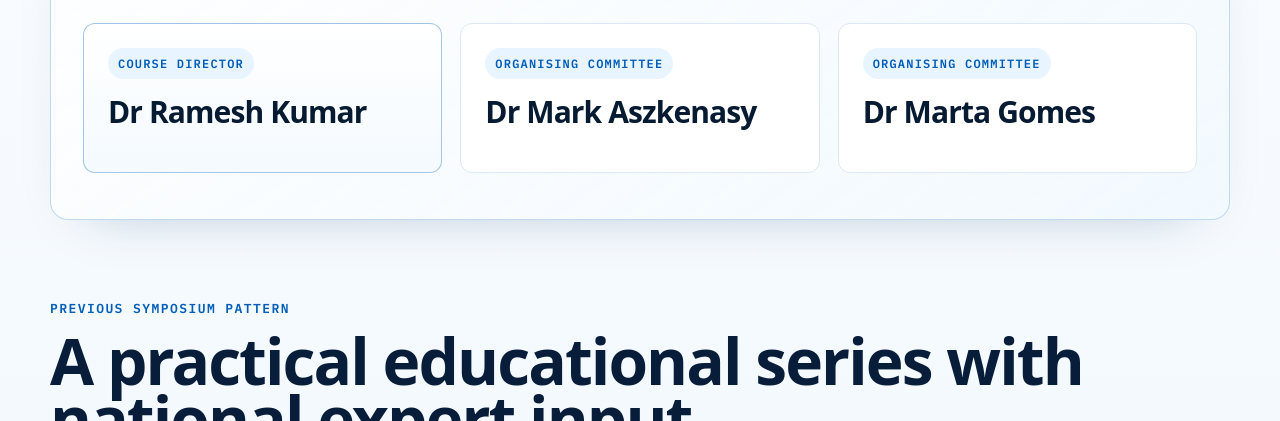
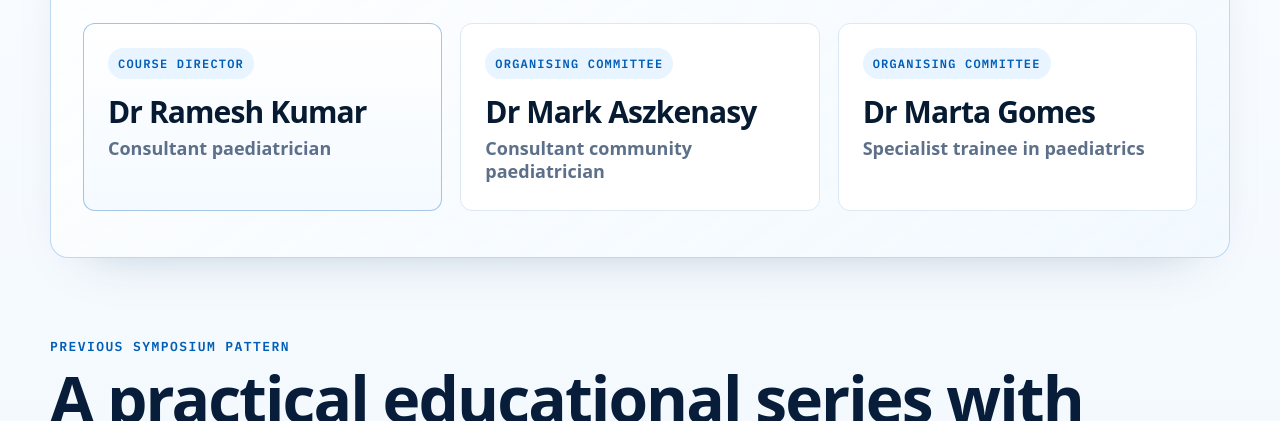
Before and after one commit to tedotedo/UHT-neurodevelopmental-symposium, a plain HTML site: page faculty.html in a window 1280 px wide. Shown: the part 679-1100 px from the top of the page. Drawn offline with Linux system fonts and the light colour scheme; a web font is replaced by a local one.

Commit message:
Show faculty role details

```diff
--- a/conference-refresh.css
+++ b/conference-refresh.css
@@ -296,7 +296,7 @@ body{
   grid-template-columns:repeat(3,minmax(0,1fr))!important;
 }
 .faculty-card{
-  min-height:150px;
+  min-height:188px;
   border-radius:12px!important;
   box-shadow:none!important;
 }
@@ -305,7 +305,12 @@ body{
   font-size:30px!important;
 }
 .faculty-card p{
-  display:none;
+  display:block;
+  margin:10px 0 0!important;
+  color:var(--refresh-muted)!important;
+  font-size:18px;
+  font-weight:700;
+  line-height:1.25;
 }
 
 .tnp-programme{
--- a/faculty.html
+++ b/faculty.html
@@ -9,7 +9,7 @@
   <link rel="preconnect" href="https://fonts.gstatic.com" crossorigin>
   <link href="https://fonts.googleapis.com/css2?family=Afacad+Flux:wght@300;400;500;600;700;800&family=Figtree:wght@600;700;800&family=IBM+Plex+Mono:wght@400;500;600&display=swap" rel="stylesheet">
   <link rel="stylesheet" href="styles.css?v=programme-polish-20260524" />
-  <link rel="stylesheet" href="conference-refresh.css?v=hero-gradient-20260524" />
+  <link rel="stylesheet" href="conference-refresh.css?v=faculty-details-20260525" />
 </head>
 <body>
   <div class="site-shell">
@@ -87,17 +87,17 @@
           <article class="faculty-card lead">
             <span>Course Director</span>
             <h3>Dr Ramesh Kumar</h3>
-            <p>Consultant Paediatrician and Course Director</p>
+            <p>Consultant paediatrician</p>
           </article>
           <article class="faculty-card">
             <span>Organising Committee</span>
             <h3>Dr Mark Aszkenasy</h3>
-            <p>Consultant Community Paediatrician</p>
+            <p>Consultant community paediatrician</p>
           </article>
           <article class="faculty-card">
             <span>Organising Committee</span>
             <h3>Dr Marta Gomes</h3>
-            <p>Paediatrics Community Specialist Trainee</p>
+            <p>Specialist trainee in paediatrics</p>
           </article>
         </div>
       </section>
@@ -118,6 +118,6 @@
     </main>
   </div>
   <button class="back-to-top" type="button" aria-label="Scroll back to top">↑<span>Top</span></button>
-  <script src="script.js?v=discount-nurses-20260525"></script>
+  <script src="script.js?v=faculty-details-20260525"></script>
 </body>
 </html>
--- a/script.js
+++ b/script.js
@@ -1,7 +1,7 @@
 document.documentElement.classList.add('js-ready');
 
 (() => {
-  const href = 'design-polish.css?v=hero-gradient-20260524';
+  const href = 'design-polish.css?v=faculty-details-20260525';
   if (!document.querySelector('link[href^="design-polish.css"]')) {
     const link = document.createElement('link');
     link.rel = 'stylesheet';
@@ -12,7 +12,7 @@ document.documentElement.classList.add('js-ready');
 })();
 
 (() => {
-  const href = 'conference-refresh.css?v=hero-gradient-20260524';
+  const href = 'conference-refresh.css?v=faculty-details-20260525';
   const existing = document.querySelector('link[href^="conference-refresh.css"]');
   if (!existing) {
     const link = document.createElement('link');
```
Also changed, not shown: index.html (+3 -3 lines), notes.html (+2 -2 lines), programme.html (+2 -2 lines), resources.html (+2 -2 lines), venue.html (+2 -2 lines).
